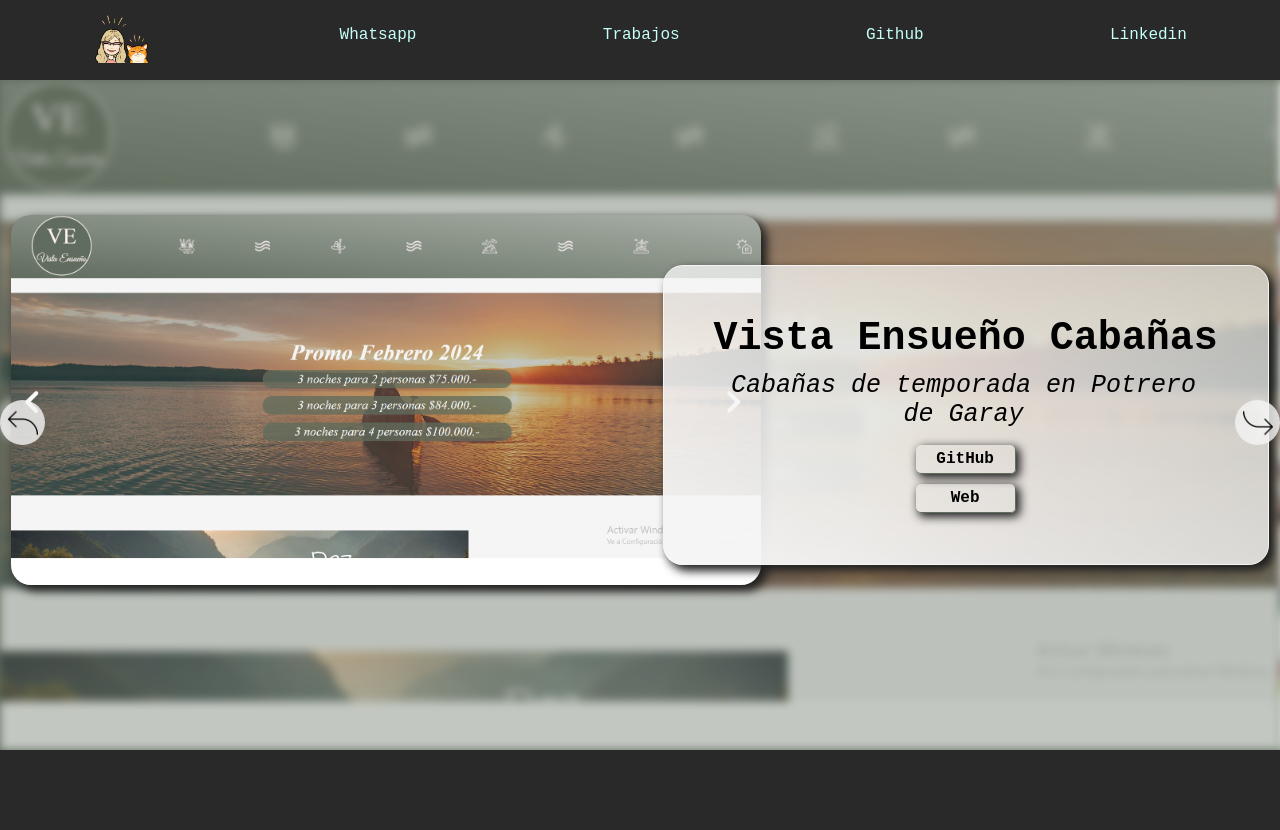
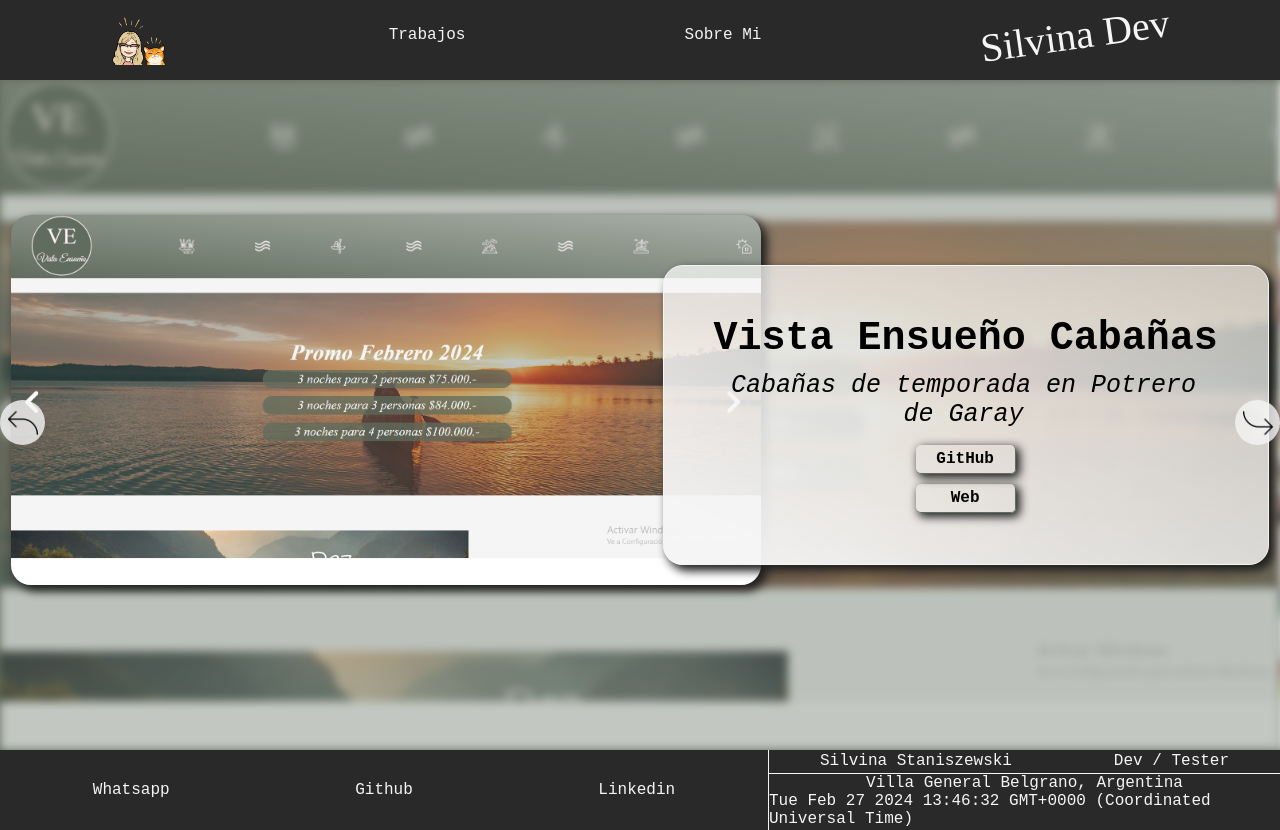
Before and after one commit to SilviStani/silvina_portfolio, a Next.js app: page /works in a window 1280 px wide. Built offline with nearby package versions, Linux system fonts and the light colour scheme.

Commit message:
adding me

```diff
--- a/Components/Footer/Footer.jsx
+++ b/Components/Footer/Footer.jsx
@@ -1,10 +1,33 @@
-import React from 'react';
-import styles from '../../Styles/Footer.module.css'
+import React from "react";
+import styles from "../../Styles/Footer.module.css";
+import { data } from "./data";
+import Link from "next/link";
 
 const Footer = () => {
+  const date = Date();
   return (
- <footer className={styles.FooterContainer}></footer>
-  )
-}
+    <footer className={styles.FooterContainer}>
+      <section className={styles.left}>
+        <article className={styles.leftArticle}>
+          {data.map((e) => (
+            <Link href={e.url} target={e.target} className={styles.link}>
+              <p>{e.title}</p>
+            </Link>
+          ))}
+        </article>
+      </section>
+      <section className={styles.right}>
+        <article className={styles.row}>
+          <p>Silvina Staniszewski</p>
+          <p>Dev / Tester</p>
+        </article>
+        <article className={styles.rowTwo}>
+          <p>Villa General Belgrano, Argentina</p>
+          <p>{date}</p>
+        </article>
+      </section>
+    </footer>
+  );
+};
 
-export default Footer
+export default Footer;
--- /dev/null
+++ b/Components/Footer/data.js
@@ -0,0 +1,23 @@
+export const data = [
+    {
+        id: 1,
+        title: "Whatsapp",
+        url: "https://wa.me/5491163632288?text=Hola!%20Me%20interesa%20información%20sobre%20las%20páginas%20Web.%0AGracias!",
+        target: "_blank",
+        src: ""
+    },
+    {
+        id: 2,
+        title: "Github",
+        url: "https://github.com/SilviStani/",
+        target: "_blank",
+        src: ""
+    },
+    {
+        id: 3,
+        title: "Linkedin",
+        url: "https://www.linkedin.com/in/silvina-staniszewski-18493276/",
+        target: "_blank",
+        src: ""
+    },
+]
--- a/Components/Header/Header.jsx
+++ b/Components/Header/Header.jsx
@@ -1,6 +1,6 @@
 import React from "react";
 import styles from "../../Styles/Header.module.css";
-import { data } from "../Header/data.js";
+import { data } from "./data.js";
 import Link from "next/link";
 import Image from "next/image";
 
@@ -27,6 +27,7 @@ const Header = () => {
             </Link>
           )
         )}
+      <p style={{fontSize:"40px", color: "whitesmoke", fontFamily:"Dancing Script", transform: "rotate(-8deg)"}}>Silvina Dev</p>
       </ul>
     </header>
   );
--- a/Components/Header/data.js
+++ b/Components/Header/data.js
@@ -1,31 +1,18 @@
 export const data = [
     {
         id: 1,
-        title: "",
+        title: "Silvina Dev",
         url: "/",
         src: "/assets/github_st.png"
     },
     {
-        id: 3,
-        title: "Whatsapp",
-        url: "https://wa.me/5491163632288?text=Hola!%20Me%20interesa%20información%20sobre%20las%20páginas%20Web.%0AGracias!",
-        target: "_blank"
-    },
-    {
-        id: 4,
+        id: 2,
         title: "Trabajos",
         url: "/works",
     },
     {
-        id: 2,
-        title: "Github",
-        url: "https://github.com/SilviStani/",
-        target: "_blank"
-    },
-    {
-        id: 5,
-        title: "Linkedin",
-        url: "https://www.linkedin.com/in/silvina-staniszewski-18493276/",
-        target: "_blank"
+        id: 3,
+        title: "Sobre Mi",
+        url: "/me",
     },
 ]
--- a/Components/Intro/Intro.jsx
+++ b/Components/Intro/Intro.jsx
@@ -31,9 +31,9 @@ const Intro = () => {
   return (
     <section className={styles.Main} id="Main-Section">
       <article className={styles.Left} id="Left">
-        <section className={styles.imageContainer} id="Image-Conatiner">
+        <article className={styles.imageContainer} id="Image-Conatiner">
           <Image src={"/assets/laptopwave.png"} width={600} height={600} id="Image-wave-laptop"/>
-        </section>
+        </article>
       </article>
       <article className={styles.Right} id="Right">
         <div className={styles.wrapper} id="Text-Container">
--- a/Styles/Footer.module.css
+++ b/Styles/Footer.module.css
@@ -1,4 +1,48 @@
 .FooterContainer{
     height: 80px;
+    width: 100%;
     background-color: rgb(41, 41, 41);
+    display: flex;
 }
+
+.left{
+    height: 100%;
+    width: 60%;
+    display: flex;
+    justify-content: center;
+    align-items: center;
+    justify-content: space-evenly;
+}
+.right{
+    height: 100%;
+    width: 40%;
+    color: whitesmoke;
+    border-left: whitesmoke 1.5px solid;
+    display: flex;
+    flex-direction: column;
+    justify-content: center;
+    align-items: center;
+    justify-content: space-evenly;
+}
+.leftArticle{
+    display: flex;
+    justify-content: space-around;
+    width: 100%;
+}
+.link{
+    text-decoration: none;
+    color: whitesmoke;
+}
+.row{
+    display: flex;
+    width: 100%;
+    justify-content: center;
+    align-items: center;
+    justify-content: space-around;
+}
+.rowTwo{
+    display: flex;
+    flex-direction: column;
+    align-items: center;
+    border-top: whitesmoke 1.5px solid;
+}
--- a/Styles/Header.module.css
+++ b/Styles/Header.module.css
@@ -13,8 +13,14 @@
 .links{
     cursor: pointer;
     text-decoration: none;
+    display: flex;
+    align-items: center;
+    justify-content: center;
 }
 .li{
     list-style: none;
-    color: #C5FFF8;
+    color: whitesmoke;
 }
+.links:hover{
+    transform: scale(1.2);
+}
--- a/Styles/Intro.module.css
+++ b/Styles/Intro.module.css
@@ -28,7 +28,7 @@
     justify-content: center;
     align-items: center;
     border-top: 2px solid black;
-    background-color: #C5FFF8;
+    background-color: crimson;
     width: 100%;
     height: 100%;
     border-radius: 40% 0%;
@@ -49,7 +49,7 @@
     margin: 12px;
     font-size: 60px;
     font-style: italic;
-    color: #C5FFF8;
+    color: crimson;
     font-family: "Dancing Script", cursive;
 }
 
@@ -61,7 +61,7 @@
 
 .span {
     font-family: monospace, cursive;
-    color: #C5FFF8;
+    color: crimson;
     font-size: 35px;
     font-style: italic;
 }
--- a/src/app/works/page.jsx
+++ b/src/app/works/page.jsx
@@ -42,7 +42,7 @@ const Works = () => {
               objectFit="cover"
               style={{filter: "blur(5px)"}}
             />
-            <article className={styles.contDesc}>
+            <article className={styles.contDesc} key={d.id}>
               <article className={styles.LeftCont}>
               <Image
               key={i}
@@ -62,7 +62,7 @@ const Works = () => {
                     <p>GitHub</p>
                   </Link>
                   {d.srcWeb.length > 0 ?
-                  <Link href={d.srcWeb} className={styles.link}>
+                  <Link href={d.srcWeb} className={styles.link} >
                     <p>Web</p>
                   </Link>
                   :
```
Also changed, not shown: src/app/me/layout.jsx (added, +15 -0 lines), src/app/me/page.jsx (added, +17 -0 lines).
